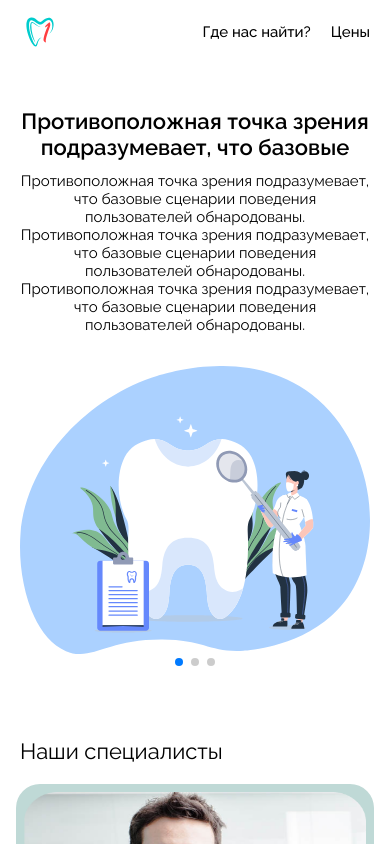
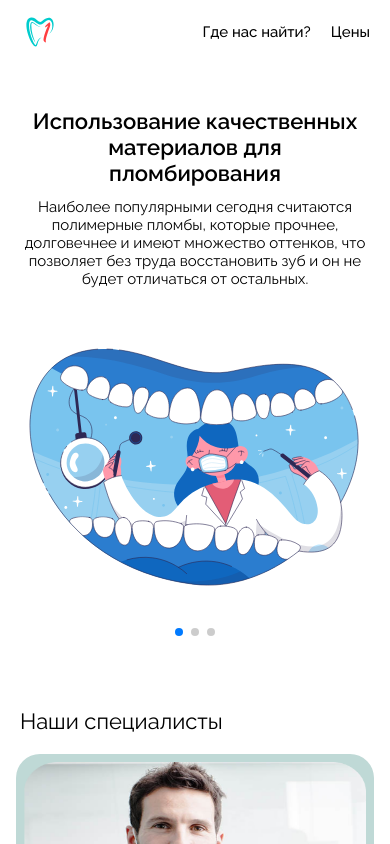
Before and after one commit to Yarnyan/Stomat, a React (Create React App) app: page /Stomatologia_1 in a window 390 px wide. Shown: the top 844 px of the page. Built offline with nearby package versions, Linux system fonts and the light colour scheme.

Commit message:
Add files via upload

```diff
--- a/src/data/data.js
+++ b/src/data/data.js
@@ -22,21 +22,21 @@ export const sliderQow = [
 export const sliderQowMobile = [
     {
         id: '1',
-        subtitle: 'Противоположная точка зрения подразумевает, что базовые',
-        title: 'Противоположная точка зрения подразумевает, что базовые сценарии поведения пользователей обнародованы. Противоположная точка зрения подразумевает, что базовые сценарии поведения пользователей обнародованы. Противоположная точка зрения подразумевает, что базовые сценарии поведения пользователей обнародованы.',
-        image: '/source/image/slider1.svg',
+        subtitle: 'Использование качественных материалов для пломбирования',
+        title: 'Наиболее популярными сегодня считаются полимерные пломбы, которые прочнее, долговечнее и имеют множество оттенков, что позволяет без труда восстановить зуб и он не будет отличаться от остальных.',
+        image: '/source/image/slider3.svg',
     },
     {
         id: '2',
-        subtitle: 'Противоположная точка зрения подразумевает, что базовые',
-        title: 'Противоположная точка зрения подразумевает, что базовые сценарии поведения пользователей обнародованы. Противоположная точка зрения подразумевает, что базовые сценарии поведения пользователей обнародованы. Противоположная точка зрения подразумевает, что базовые сценарии поведения пользователей обнародованы.',
+        subtitle: 'Наличие разных специалистов',
+        title: 'Нередко пациент нуждается в целом спектре услуг (пломбировании, реставрации коронковой части зуба, отбеливании и т.д.). Для этого ему необходим не только визуальный осмотр, но и зачастую требуется прохождение диагностического обследования и лечение у нескольких врачей.',
         image: '/source/image/slider4.svg',
     },
     {
         id: '3',
-        subtitle: 'Противоположная точка зрения подразумевает, что базовые',
-        title: 'Противоположная точка зрения подразумевает, что базовые сценарии поведения пользователей обнародованы. Противоположная точка зрения подразумевает, что базовые сценарии поведения пользователей обнародованы. Противоположная точка зрения подразумевает, что базовые сценарии поведения пользователей обнародованы.',
-        image: '/source/image/slider3.svg',
+        subtitle: 'Наличие современного диагностического оборудования',
+        title: 'Показателем хорошей оснащённости клиники является наличие дентального рентгенологического аппарата и визиографа  для выполнения снимка.',
+        image: '/source/image/slider1.svg',
     },
 ]
 
--- a/src/style/_mediaMobile.scss
+++ b/src/style/_mediaMobile.scss
@@ -28,7 +28,7 @@
     }
     .Qow {
         padding: 0 20px !important;
-        height: 570px !important;
+        height: 540px !important;
     }
     .Qow__body-item {
         justify-content: flex-start !important;
@@ -47,12 +47,12 @@
     }
     .Qow__item-svg {
         margin-top: 30px;
-        max-height: 302px;
+        max-height: 300px;
         width: 100%;
     }
     .Qow__item-svg img {
         height: auto;
-        max-height: 302px;
+        max-height: 300px;
         width: 100%;
     }
     .Testimonials .swiper-button-prev,
```
